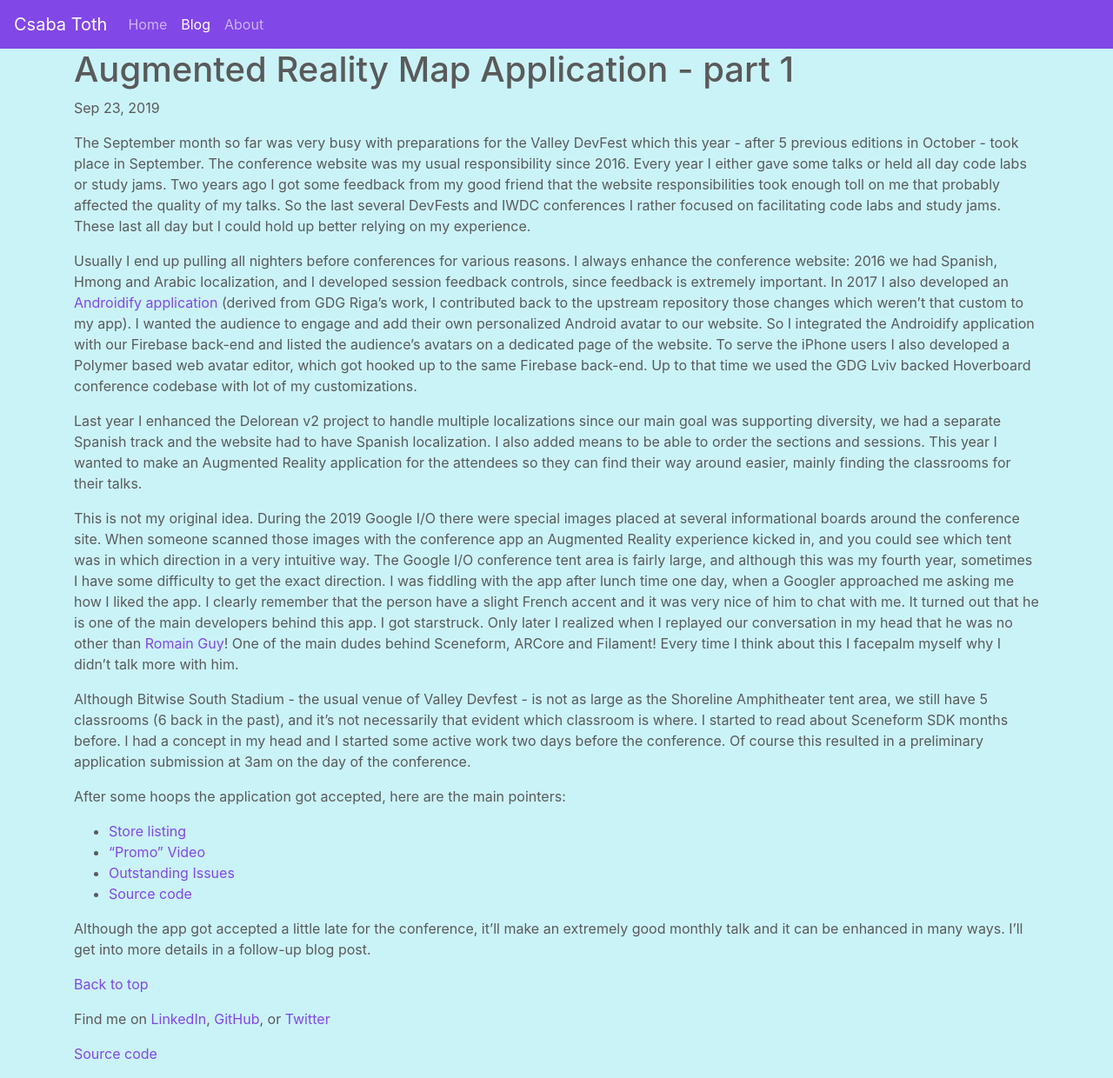
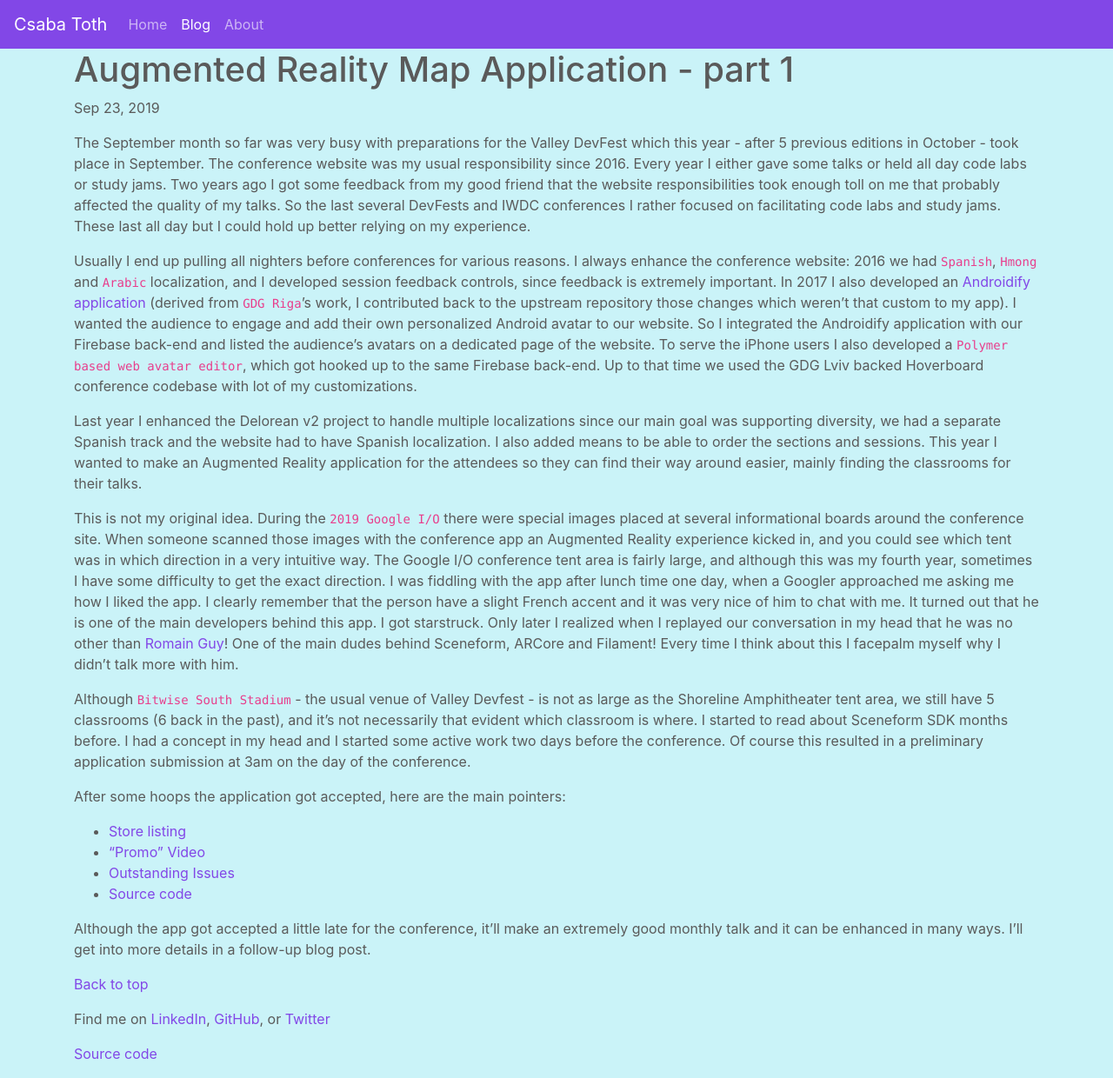
Before and after one commit to CsabaConsulting/csaba.page, a Jekyll site: the page built from _posts/blog/2019-09-23-augmented-reality-map.md, in a window 1280 px wide. Shown: the whole page at 87% size. Built offline with Jekyll 4.4.1, drawn with Linux system fonts in a browser that asks for light colours; some web fonts are replaced; comment, search, counter and statistics services are not loaded.

```diff
--- a/_posts/blog/2019-09-23-augmented-reality-map.md
+++ b/_posts/blog/2019-09-23-augmented-reality-map.md
@@ -9,13 +9,13 @@ category: blog
 ---
 The September month so far was very busy with preparations for the Valley DevFest which this year - after 5 previous editions in October - took place in September. The conference website was my usual responsibility since 2016. Every year I either gave some talks or held all day code labs or study jams. Two years ago I got some feedback from my good friend that the website responsibilities took enough toll on me that probably affected the quality of my talks. So the last several DevFests and IWDC conferences I rather focused on facilitating code labs and study jams. These last all day but I could hold up better relying on my experience.
 
-Usually I end up pulling all nighters before conferences for various reasons. I always enhance the conference website: 2016 we had Spanish, Hmong and Arabic localization, and I developed session feedback controls, since feedback is extremely important. In 2017 I also developed an [Androidify application](https://github.com/gdgfresno/androidify-yourself) (derived from GDG Riga's work, I contributed back to the upstream repository those changes which weren't that custom to my app). I wanted the audience to engage and add their own personalized Android avatar to our website. So I integrated the Androidify application with our Firebase back-end and listed the audience's avatars on a dedicated page of the website. To serve the iPhone users I also developed a Polymer based web avatar editor, which got hooked up to the same Firebase back-end. Up to that time we used the GDG Lviv backed Hoverboard conference codebase with lot of my customizations.
+Usually I end up pulling all nighters before conferences for various reasons. I always enhance the conference website: 2016 we had `Spanish`, `Hmong` and `Arabic` localization, and I developed session feedback controls, since feedback is extremely important. In 2017 I also developed an [Androidify application](https://github.com/gdgfresno/androidify-yourself) (derived from `GDG Riga`'s work, I contributed back to the upstream repository those changes which weren't that custom to my app). I wanted the audience to engage and add their own personalized Android avatar to our website. So I integrated the Androidify application with our Firebase back-end and listed the audience's avatars on a dedicated page of the website. To serve the iPhone users I also developed a `Polymer based web avatar editor`, which got hooked up to the same Firebase back-end. Up to that time we used the GDG Lviv backed Hoverboard conference codebase with lot of my customizations.
 
 Last year I enhanced the Delorean v2 project to handle multiple localizations since our main goal was supporting diversity, we had a separate Spanish track and the website had to have Spanish localization. I also added means to be able to order the sections and sessions. This year I wanted to make an Augmented Reality application for the attendees so they can find their way around easier, mainly finding the classrooms for their talks.
 
-This is not my original idea. During the 2019 Google I/O there were special images placed at several informational boards around the conference site. When someone scanned those images with the conference app an Augmented Reality experience kicked in, and you could see which tent was in which direction in a very intuitive way. The Google I/O conference tent area is fairly large, and although this was my fourth year, sometimes I have some difficulty to get the exact direction. I was fiddling with the app after lunch time one day, when a Googler approached me asking me how I liked the app. I clearly remember that the person have a slight French accent and it was very nice of him to chat with me. It turned out that he is one of the main developers behind this app. I got starstruck. Only later I realized when I replayed our conversation in my head that he was no other than [Romain Guy](https://twitter.com/romainguy)! One of the main dudes behind Sceneform, ARCore and Filament! Every time I think about this I facepalm myself why I didn't talk more with him.
+This is not my original idea. During the `2019 Google I/O` there were special images placed at several informational boards around the conference site. When someone scanned those images with the conference app an Augmented Reality experience kicked in, and you could see which tent was in which direction in a very intuitive way. The Google I/O conference tent area is fairly large, and although this was my fourth year, sometimes I have some difficulty to get the exact direction. I was fiddling with the app after lunch time one day, when a Googler approached me asking me how I liked the app. I clearly remember that the person have a slight French accent and it was very nice of him to chat with me. It turned out that he is one of the main developers behind this app. I got starstruck. Only later I realized when I replayed our conversation in my head that he was no other than [Romain Guy](https://twitter.com/romainguy)! One of the main dudes behind Sceneform, ARCore and Filament! Every time I think about this I facepalm myself why I didn't talk more with him.
 
-Although Bitwise South Stadium - the usual venue of Valley Devfest - is not as large as the Shoreline Amphitheater tent area, we still have 5 classrooms (6 back in the past), and it's not necessarily that evident which classroom is where. I started to read about Sceneform SDK months before. I had a concept in my head and I started some active work two days before the conference. Of course this resulted in a preliminary application submission at 3am on the day of the conference.
+Although `Bitwise South Stadium` - the usual venue of Valley Devfest - is not as large as the Shoreline Amphitheater tent area, we still have 5 classrooms (6 back in the past), and it's not necessarily that evident which classroom is where. I started to read about Sceneform SDK months before. I had a concept in my head and I started some active work two days before the conference. Of course this resulted in a preliminary application submission at 3am on the day of the conference.
 
 After some hoops the application got accepted, here are the main pointers:
 * [Store listing](https://play.google.com/store/apps/details?id=com.valleydevfest.armap)
```
